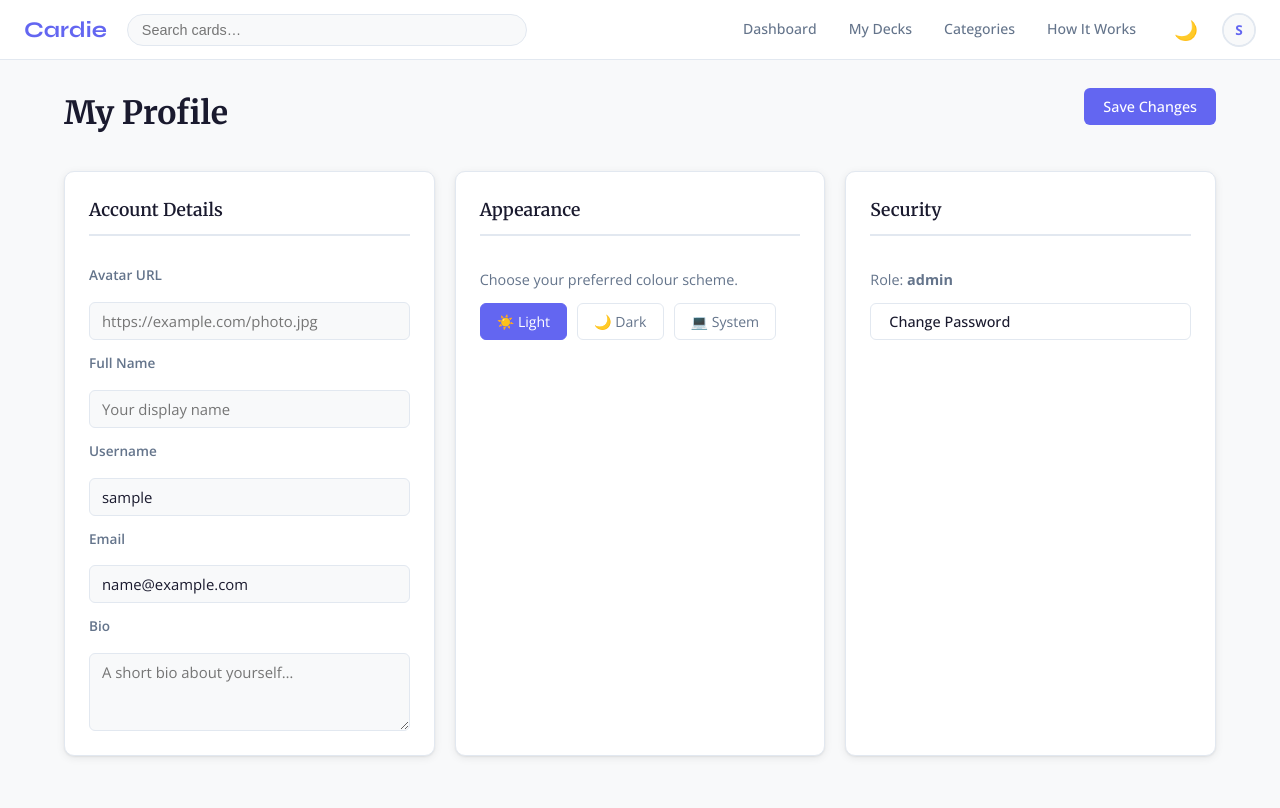
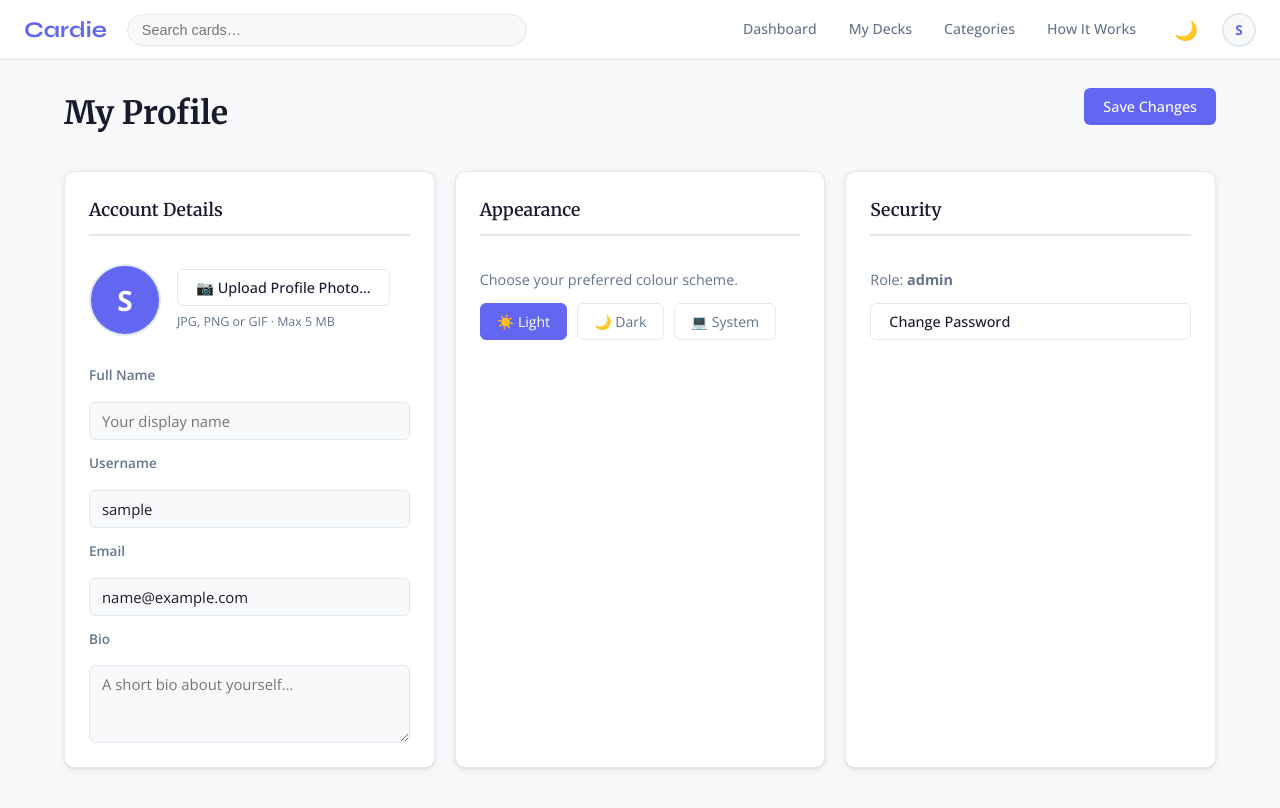
Before and after one commit to vuquanghuy1998/uts-32516-internetprogramming-asm2, a React (Vite) app in the folder client/: page /profile in a window 1280 px wide. Shown: the top 808 px of the page. Built offline with nearby package versions, Linux system fonts and the light colour scheme; sample sign-in values are in the browser's storage.

Commit message:
allow users to upload custom file as avatar

```diff
--- a/client/src/index.css
+++ b/client/src/index.css
@@ -1648,11 +1648,34 @@ img { max-width: 100%; display: block; }
   gap: 20px;
 }
 
+.avatar-upload-row {
+  display: flex;
+  align-items: center;
+  gap: 16px;
+  margin-bottom: 16px;
+}
+
 .avatar-preview {
   width: 72px;
   height: 72px;
   border-radius: 50%;
   object-fit: cover;
+  border: 2px solid var(--border);
+  flex-shrink: 0;
+}
+
+.avatar-placeholder {
+  width: 72px;
+  height: 72px;
+  border-radius: 50%;
+  background: var(--primary);
+  color: #fff;
+  display: flex;
+  align-items: center;
+  justify-content: center;
+  font-size: 1.75rem;
+  font-weight: 700;
+  flex-shrink: 0;
   border: 2px solid var(--border);
 }
 
--- a/client/src/pages/ProfilePage.jsx
+++ b/client/src/pages/ProfilePage.jsx
@@ -1,7 +1,7 @@
-import { useState, useEffect } from 'react'
+import { useState, useEffect, useRef } from 'react'
 import { useAuth } from '../context/AuthContext'
 import { useTheme } from '../context/ThemeContext'
-import { updateMe, changePassword } from '../services/userService'
+import { updateMe, changePassword, uploadAvatar } from '../services/userService'
 import { showToast } from '../components/Toast/Toast'
 import Modal from '../components/Modal/Modal'
 
@@ -14,9 +14,10 @@ export default function ProfilePage() {
     username: user?.username || '',
     email: user?.email || '',
     bio: user?.bio || '',
-    avatar_url: user?.avatar_url || '',
   })
   const [saving, setSaving] = useState(false)
+  const [avatarUploading, setAvatarUploading] = useState(false)
+  const avatarFileRef = useRef(null)
 
   const [showPwModal, setShowPwModal] = useState(false)
   const [pwForm, setPwForm] = useState({ current: '', next: '', confirm: '' })
@@ -33,7 +34,6 @@ export default function ProfilePage() {
         username: form.username,
         email: form.email,
         bio: form.bio,
-        avatar_url: form.avatar_url,
       })
       updateUser(updated)
       showToast('Profile saved')
@@ -42,6 +42,22 @@ export default function ProfilePage() {
       showToast(msg, 'error')
     } finally {
       setSaving(false)
+    }
+  }
+
+  const handleAvatarChange = async (e) => {
+    const file = e.target.files?.[0]
+    if (!file) return
+    setAvatarUploading(true)
+    try {
+      const { avatar_url } = await uploadAvatar(file)
+      updateUser({ avatar_url })
+      showToast('Avatar updated')
+    } catch {
+      showToast('Failed to upload avatar', 'error')
+    } finally {
+      setAvatarUploading(false)
+      e.target.value = ''
     }
   }
 
@@ -86,15 +102,35 @@ export default function ProfilePage() {
         <div className="dashboard-card">
           <h2>Account Details</h2>
 
-          {form.avatar_url && (
-            <img src={form.avatar_url.startsWith('uploads/') ? `/api/${form.avatar_url}` : form.avatar_url}
-              alt="avatar" className="avatar-preview" />
-          )}
-
-          <label className="form-label">Avatar URL</label>
-          <input className="form-input" value={form.avatar_url}
-            placeholder="https://example.com/photo.jpg"
-            onChange={e => setForm(f => ({ ...f, avatar_url: e.target.value }))} />
+          <div className="avatar-upload-row">
+            {user?.avatar_url ? (
+              <img
+                src={user.avatar_url.startsWith('uploads/') ? `/api/${user.avatar_url}` : user.avatar_url}
+                alt="avatar"
+                className="avatar-preview"
+              />
+            ) : (
+              <div className="avatar-placeholder">{user?.username?.[0]?.toUpperCase() ?? '?'}</div>
+            )}
+            <div>
+              <button
+                type="button"
+                className="btn btn-secondary"
+                onClick={() => avatarFileRef.current?.click()}
+                disabled={avatarUploading}
+              >
+                {avatarUploading ? 'Uploading…' : '📷 Upload Profile Photo…'}
+              </button>
+              <p className="form-hint" style={{ marginTop: 6 }}>JPG, PNG or GIF · Max 5 MB</p>
+            </div>
+          </div>
+          <input
+            ref={avatarFileRef}
+            type="file"
+            accept="image/*"
+            style={{ display: 'none' }}
+            onChange={handleAvatarChange}
+          />
 
           <label className="form-label">Full Name</label>
           <input className="form-input" value={form.full_name}
```
Also changed, not shown: 1 other file (tests, documents, lock files or other folders).
